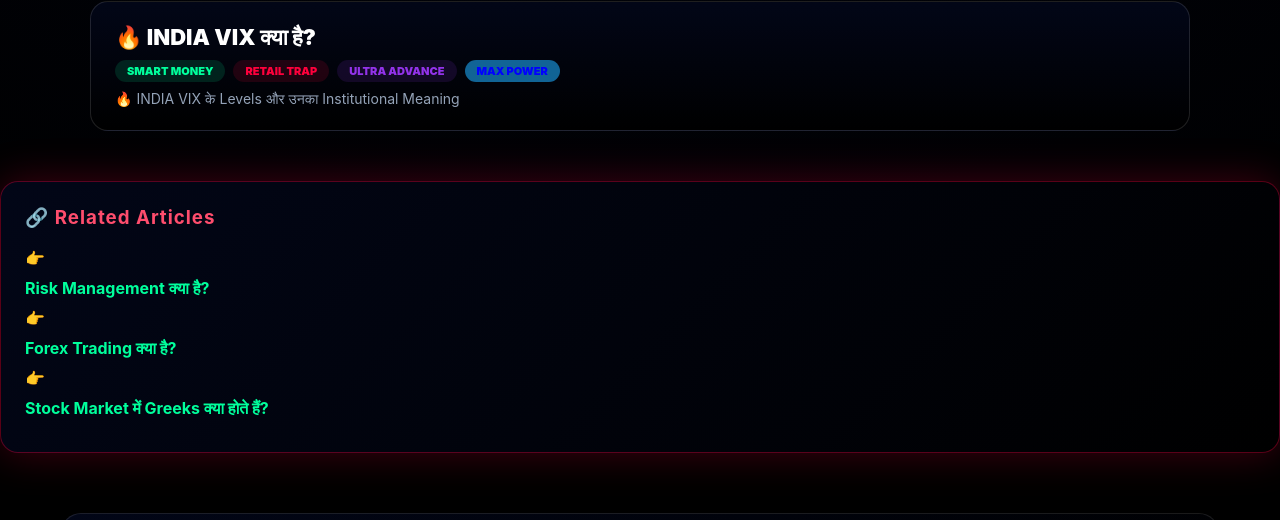
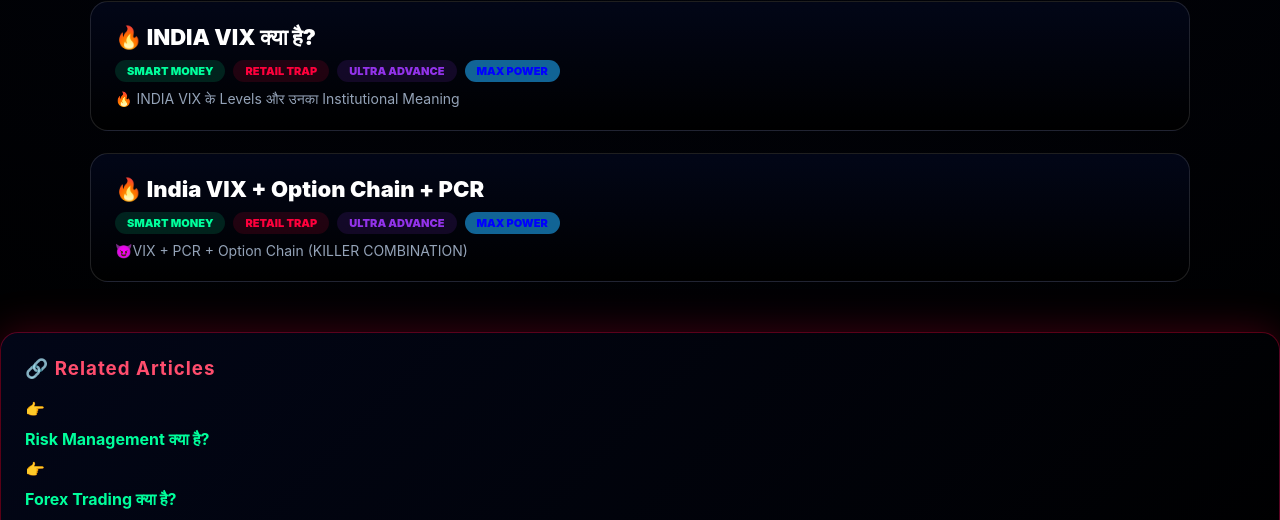
Before and after one commit to shravanshtrading/shravanshtrading.github.io, a plain HTML site: page stock-market-ultra-level.html in a window 1280 px wide. Shown: the part 980-1500 px from the top of the page. Drawn offline with Linux system fonts and the light colour scheme.

Commit message:
Update stock-market-ultra-level.html

```diff
--- a/stock-market-ultra-level.html
+++ b/stock-market-ultra-level.html
@@ -307,6 +307,20 @@ Options Trading की पूरी सच्चाई – Delta, Gamma, Theta,
  </div>
   </div>
 
+ <div class="article-card">
+ <a href="india-vix-option-chain-pcr.html">
+🔥 India VIX + Option Chain + PCR
+</a>
+  <div class="badges">
+      <div class="badge smart">SMART MONEY</div>
+      <div class="badge trap">RETAIL TRAP</div>
+      <div class="badge adv">ULTRA ADVANCE</div>
+      <div class="badge max">MAX POWER</div>
+    </div>
+    <div class="article-desc">
+      😈VIX + PCR + Option Chain (KILLER COMBINATION)
+ </div>
+  </div>
 
 
 
```
